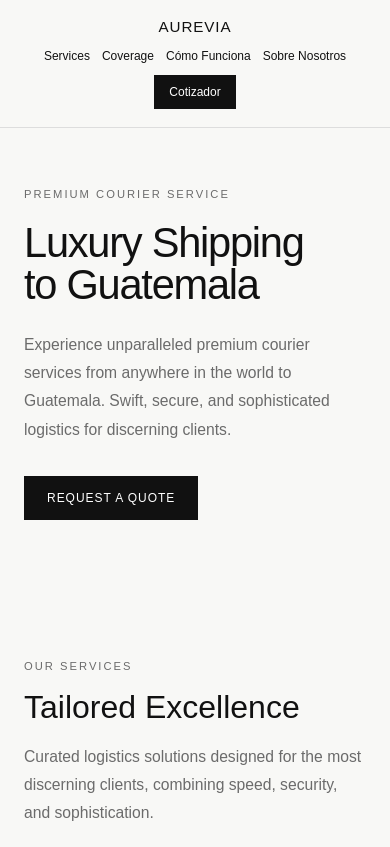
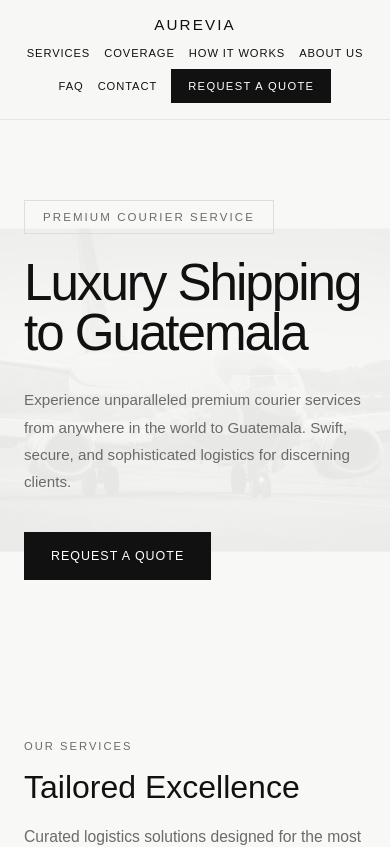
Before and after one commit to drivas022/aurevia-courier, a React (Create React App) app: page / in a window 390 px wide. Shown: the top 847 px of the page. Built offline with nearby package versions, Linux system fonts and the light colour scheme.

Commit message:
style: Adjust UI design

```diff
--- a/src/components/Navbar.jsx
+++ b/src/components/Navbar.jsx
@@ -8,30 +8,40 @@ function Navbar() {
   return (
     <header className="navbar">
       <div className="navbar__contenedor">
-        {/* Nombre/logo del sitio */}
+        {/* Logo */}
         <Link to="/" className="navbar__logo">
           AUREVIA
         </Link>
 
         {/* Menú principal */}
         <nav className="navbar__menu">
-          {/* Estos enlaces llevan a secciones dentro de Inicio */}
           <a href="#servicios" className="navbar__link">
             Services
           </a>
+
           <a href="#cobertura" className="navbar__link">
             Coverage
           </a>
+
           <a href="#como-funciona" className="navbar__link">
-            Cómo Funciona
-          </a>
-          <a href="#sobre-nosotros" className="navbar__link">
-            Sobre Nosotros
+            How It Works
           </a>
 
-          {/* Este botón nos manda a la página Cotizador */}
+          <a href="#sobre-nosotros" className="navbar__link">
+            About Us
+          </a>
+
+          <a href="#faq" className="navbar__link">
+            FAQ
+          </a>
+
+          <a href="#contacto" className="navbar__link">
+            Contact
+          </a>
+
+          {/* Botón principal */}
           <Link to="/cotizador" className="navbar__boton">
-            Cotizador
+            Request a Quote
           </Link>
         </nav>
       </div>
--- a/src/components/SeccionCobertura.jsx
+++ b/src/components/SeccionCobertura.jsx
@@ -8,17 +8,17 @@ function SeccionCobertura() {
   return (
     <section className="seccion seccion-cobertura" id="cobertura">
       <div className="contenedor">
-        {/* Texto pequeño superior */}
+        {/* Encabezado de la sección */}
+        <div className="seccion-cobertura__encabezado animacion-fade-up">
           <p className="seccion__etiqueta">COVERAGE</p>
 
-        {/* Título */}
           <h2 className="seccion__titulo">Global to Local</h2>
 
-        {/* Descripción */}
           <p className="seccion__descripcion seccion__descripcion--ancha">
             From anywhere in the world to every corner of Guatemala. Our network
             ensures your shipments arrive with precision and care.
           </p>
+        </div>
 
         {/* Tarjetas de estadísticas */}
         <div className="cobertura__grid">
@@ -31,7 +31,7 @@ function SeccionCobertura() {
           ))}
         </div>
 
-        {/* Imagen decorativa grande */}
+        {/* Imagen decorativa */}
         <div className="cobertura__imagen">
           <div className="cobertura__overlay">
             Delivering excellence to the heart of Central America.
--- a/src/components/SeccionInicio.jsx
+++ b/src/components/SeccionInicio.jsx
@@ -4,31 +4,36 @@ import { Link } from "react-router-dom";
 // Importamos estilos específicos de la sección de inicio
 import "../styles/inicio.css";
 
+// Importamos la imagen local del avión
+import heroLuxury from "../assets/images/hero-luxury.jpg";
+
 function SeccionInicio() {
   return (
-    // Esta es la primera sección grande del Home
     <section className="hero">
       <div className="contenedor hero__contenedor">
-        {/* Bloque de texto principal */}
+        {/* Imagen decorativa de fondo dentro del hero */}
+        <img
+          src={heroLuxury}
+          alt="Luxury airplane background"
+          className="hero__fondo-avion"
+        />
+
+        {/* Contenido principal */}
         <div className="hero__contenido">
-          {/* Texto pequeño superior */}
           <p className="hero__etiqueta">PREMIUM COURIER SERVICE</p>
 
-          {/* Título principal */}
           <h1 className="hero__titulo">
             Luxury Shipping
             <br />
             to Guatemala
           </h1>
 
-          {/* Párrafo descriptivo */}
           <p className="hero__descripcion">
             Experience unparalleled premium courier services from anywhere in
             the world to Guatemala. Swift, secure, and sophisticated logistics
             for discerning clients.
           </p>
 
-          {/* Botón principal */}
           <Link to="/cotizador" className="hero__boton">
             REQUEST A QUOTE
           </Link>
--- a/src/components/SeccionServicios.jsx
+++ b/src/components/SeccionServicios.jsx
@@ -8,22 +8,23 @@ function SeccionServicios() {
   return (
     <section className="seccion seccion-servicios" id="servicios">
       <div className="contenedor">
-        {/* Texto superior pequeño */}
+        {/* Encabezado con animación suave */}
+        <div className="animacion-suave">
           <p className="seccion__etiqueta">OUR SERVICES</p>
-
-        {/* Título */}
           <h2 className="seccion__titulo">Tailored Excellence</h2>
-
-        {/* Descripción breve */}
           <p className="seccion__descripcion">
             Curated logistics solutions designed for the most discerning clients,
             combining speed, security, and sophistication.
           </p>
+        </div>
 
         {/* Grid de tarjetas */}
         <div className="servicios__grid">
-          {servicios.map((servicio) => (
-            <article key={servicio.id} className="servicio__card">
+          {servicios.map((servicio, index) => (
+            <article
+              key={servicio.id}
+              className={`servicio__card animacion-suave animacion-delay-${index + 1}`}
+            >
               <h3 className="servicio__titulo">{servicio.titulo}</h3>
               <p className="servicio__texto">{servicio.descripcion}</p>
             </article>
--- a/src/styles/globales.css
+++ b/src/styles/globales.css
@@ -20,3 +20,34 @@
 .seccion {
   padding: 80px 0;
 }
+
+/* Animación suave de entrada */
+.animacion-suave {
+  opacity: 0;
+  transform: translateY(24px);
+  animation: aparecerSuave 0.9s ease forwards;
+}
+
+/* Pequeño delay para que no todo entre al mismo tiempo */
+.animacion-delay-1 {
+  animation-delay: 0.1s;
+}
+
+.animacion-delay-2 {
+  animation-delay: 0.2s;
+}
+
+.animacion-delay-3 {
+  animation-delay: 0.3s;
+}
+
+.animacion-delay-4 {
+  animation-delay: 0.4s;
+}
+
+@keyframes aparecerSuave {
+  to {
+    opacity: 1;
+    transform: translateY(0);
+  }
+}
--- a/src/styles/inicio.css
+++ b/src/styles/inicio.css
@@ -1,78 +1,108 @@
 .hero {
-  min-height: 78vh;
+  position: relative;
+  min-height: 88vh;
   display: flex;
   align-items: center;
   background-color: var(--color-fondo);
-  position: relative;
   overflow: hidden;
-}
-
-/* Fondo suave para que se sienta parecido al mockup */
-.hero::before {
-  content: "";
-  position: absolute;
-  inset: 0;
-  background: linear-gradient(
-    to right,
-    rgba(248, 248, 246, 0.96),
-    rgba(248, 248, 246, 0.8)
-  );
-  z-index: 1;
 }
 
 .hero__contenedor {
   position: relative;
-  z-index: 2;
+  display: flex;
+  align-items: center;
+  justify-content: center;
+  min-height: 88vh;
 }
 
+/* Imagen del avión detrás del texto */
+.hero__fondo-avion {
+  position: absolute;
+  top: 50%;
+  left: 50%;
+  width: 85%;
+  max-width: 1100px;
+  transform: translate(-50%, -50%);
+  opacity: 0.08;
+  filter: grayscale(100%);
+  pointer-events: none;
+  z-index: 1;
+}
+
+/* Contenido encima */
 .hero__contenido {
-  max-width: 560px;
-  padding: 80px 0;
+  position: relative;
+  z-index: 2;
+  max-width: 760px;
+  text-align: left;
 }
 
 .hero__etiqueta {
-  font-size: 0.7rem;
+  display: inline-block;
+  font-size: 0.72rem;
   letter-spacing: 0.18em;
   color: var(--color-gris);
-  margin-bottom: 22px;
+  margin-bottom: 24px;
+  border: 1px solid var(--color-borde);
+  padding: 10px 18px;
 }
 
 .hero__titulo {
-  font-size: clamp(2.4rem, 6vw, 4.4rem);
-  line-height: 1.02;
+  font-size: clamp(3rem, 7vw, 6rem);
+  line-height: 0.98;
   font-weight: 400;
-  margin-bottom: 24px;
-  letter-spacing: -0.03em;
+  margin-bottom: 28px;
+  letter-spacing: -0.04em;
 }
 
 .hero__descripcion {
-  max-width: 520px;
+  max-width: 720px;
   color: var(--color-gris);
-  font-size: 0.98rem;
+  font-size: 1rem;
   line-height: 1.8;
-  margin-bottom: 32px;
+  margin-bottom: 36px;
 }
 
 .hero__boton {
   display: inline-block;
   background-color: var(--color-negro);
   color: var(--color-blanco);
-  padding: 14px 22px;
-  font-size: 0.75rem;
+  padding: 16px 26px;
+  font-size: 0.78rem;
   letter-spacing: 0.08em;
   border: 1px solid var(--color-negro);
+  transition: all 0.3s ease;
+}
+
+.hero__boton:hover {
+  background-color: transparent;
+  color: var(--color-negro);
 }
 
 @media (max-width: 768px) {
   .hero {
     min-height: auto;
+    padding: 80px 0;
+  }
+
+  .hero__contenedor {
+    min-height: auto;
+  }
+
+  .hero__fondo-avion {
+    width: 125%;
+    opacity: 0.07;
   }
 
   .hero__contenido {
-    padding: 60px 0;
+    max-width: 100%;
   }
 
   .hero__titulo {
-    font-size: 2.6rem;
+    font-size: 3.2rem;
+  }
+
+  .hero__descripcion {
+    font-size: 0.95rem;
   }
 }
--- a/src/styles/navbar.css
+++ b/src/styles/navbar.css
@@ -1,7 +1,12 @@
 .navbar {
   width: 100%;
-  border-bottom: 1px solid var(--color-borde);
-  background-color: var(--color-fondo);
+  position: sticky;
+  top: 0;
+  z-index: 1000;
+  border-bottom: 1px solid rgba(17, 17, 17, 0.08);
+  background-color: rgba(248, 248, 246, 0.92);
+  backdrop-filter: blur(10px);
+  -webkit-backdrop-filter: blur(10px);
 }
 
 .navbar__contenedor {
@@ -11,12 +16,20 @@
   display: flex;
   align-items: center;
   justify-content: space-between;
+  gap: 24px;
 }
 
 .navbar__logo {
   font-size: 0.95rem;
   font-weight: 500;
-  letter-spacing: 0.06em;
+  letter-spacing: 0.18em;
+  text-transform: uppercase;
+  color: var(--color-negro);
+  transition: opacity 0.3s ease;
+}
+
+.navbar__logo:hover {
+  opacity: 0.7;
 }
 
 .navbar__menu {
@@ -26,19 +39,56 @@
 }
 
 .navbar__link {
+  position: relative;
   font-size: 0.75rem;
   color: var(--color-negro);
+  letter-spacing: 0.08em;
+  text-transform: uppercase;
+  transition: color 0.3s ease, opacity 0.3s ease;
+}
+
+.navbar__link::after {
+  content: "";
+  position: absolute;
+  left: 0;
+  bottom: -6px;
+  width: 0;
+  height: 1px;
+  background-color: var(--color-negro);
+  transition: width 0.3s ease;
+}
+
+.navbar__link:hover {
+  opacity: 0.75;
+}
+
+.navbar__link:hover::after {
+  width: 100%;
 }
 
 .navbar__boton {
   background-color: var(--color-negro);
   color: var(--color-blanco);
-  padding: 9px 14px;
-  font-size: 0.75rem;
+  padding: 10px 16px;
+  font-size: 0.72rem;
+  letter-spacing: 0.12em;
+  text-transform: uppercase;
   border: 1px solid var(--color-negro);
+  transition:
+    background-color 0.3s ease,
+    color 0.3s ease,
+    transform 0.3s ease,
+    box-shadow 0.3s ease;
 }
 
-@media (max-width: 768px) {
+.navbar__boton:hover {
+  background-color: transparent;
+  color: var(--color-negro);
+  transform: translateY(-1px);
+  box-shadow: 0 10px 24px rgba(0, 0, 0, 0.08);
+}
+
+@media (max-width: 900px) {
   .navbar__contenedor {
     flex-direction: column;
     gap: 14px;
@@ -47,6 +97,31 @@
   .navbar__menu {
     flex-wrap: wrap;
     justify-content: center;
-    gap: 12px;
+    gap: 12px 16px;
   }
 }
+
+@media (max-width: 768px) {
+  .navbar {
+    position: static;
+    backdrop-filter: none;
+    -webkit-backdrop-filter: none;
+  }
+
+  .navbar__contenedor {
+    padding: 16px 20px;
+  }
+
+  .navbar__logo {
+    letter-spacing: 0.14em;
+  }
+
+  .navbar__menu {
+    gap: 10px 14px;
+  }
+
+  .navbar__link,
+  .navbar__boton {
+    font-size: 0.7rem;
+  }
+}
```
Also changed, not shown: src/styles/secciones.css (+144 -0 lines), src/assets/images/hero-luxury.jpg (added). Lines whose indentation alone changed are shown as unchanged.
